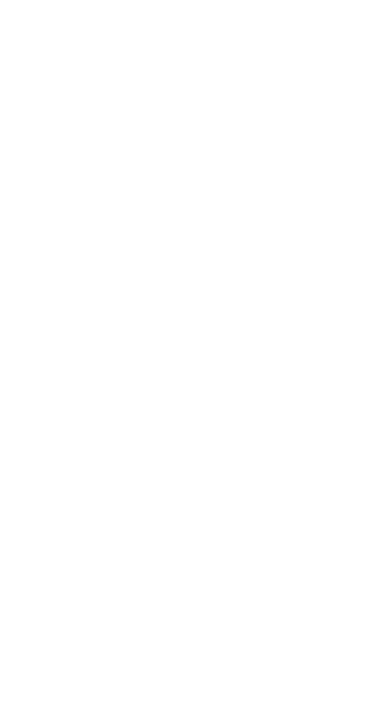
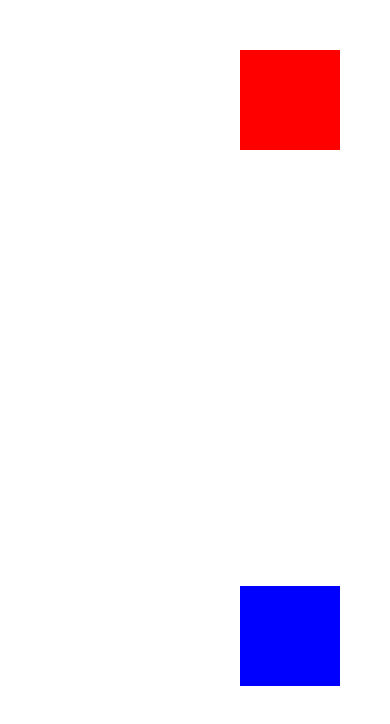
Before and after one commit to skein-dev/BusinessApp, a React Native app: screen / in a window 390 px wide. Shown: the top 724 px of the page. Built offline with nearby package versions, Linux system fonts and the light colour scheme.

Commit message:
appljs modify

```diff
--- a/App.js
+++ b/App.js
@@ -1,15 +1,16 @@
 import React from 'react';
-import { StyleSheet, Text, View } from 'react-native';
+import { View } from 'react-native';
 import PresentationalComponent from './PresentationalComponent'
 
-export default class App extends React.Component {
+
+export default class App extends React.Component{
    state = {
-      myState: 'Welcome to visit our company.'
+      myState : "welcome",
    }
    render() {
-      return (
+      return(
          <View>
-            <PresentationalComponent sendstate = {this.state.myState}/>
+            <PresentationalComponent sendState = {this.state.myState}></PresentationalComponent>
          </View>
       );
    }
--- a/PresentationalComponent.js
+++ b/PresentationalComponent.js
@@ -2,22 +2,30 @@ import React, { Component } from 'react'
 import { Text, View, StyleSheet } from 'react-native'
 
 const PresentationalComponent = (props) => {
-   return (
-      <View>
-         <Text style = {styles.myStyle}>
-            {props.myState}
-         </Text>
+   return(
+      <View style = { style.viewScal }>
+         <View style = {style.myStyle}></View>
+         <View style = {style.myStyle1}></View>
       </View>
    )
 }
 export default PresentationalComponent
 
-const styles = StyleSheet.create ({
+const style = StyleSheet.create ({
+   viewScal: {
+      justifyContent: 'space-between',
+      alignItems: 'flex-end',
+      height: '736px',
+      padding: '50px',
+   },
    myStyle: {
-      marginTop: 30,
-      textAlign: 'center',
-      color: 'blac',
-      fontWeight: 'bold',
-      fontSize: 25
-   }
+      width: 100,
+      height: 100,
+      backgroundColor: 'red',
+   },
+   myStyle1: {
+      width: 100,
+      height: 100,
+      backgroundColor: 'blue',
+   },
 })
```
